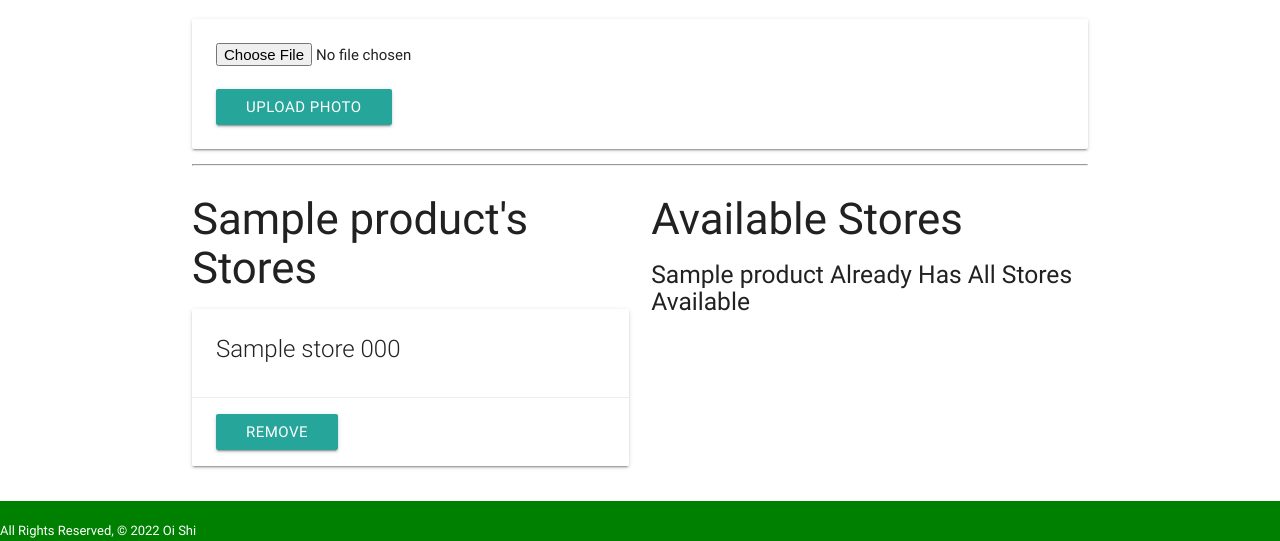
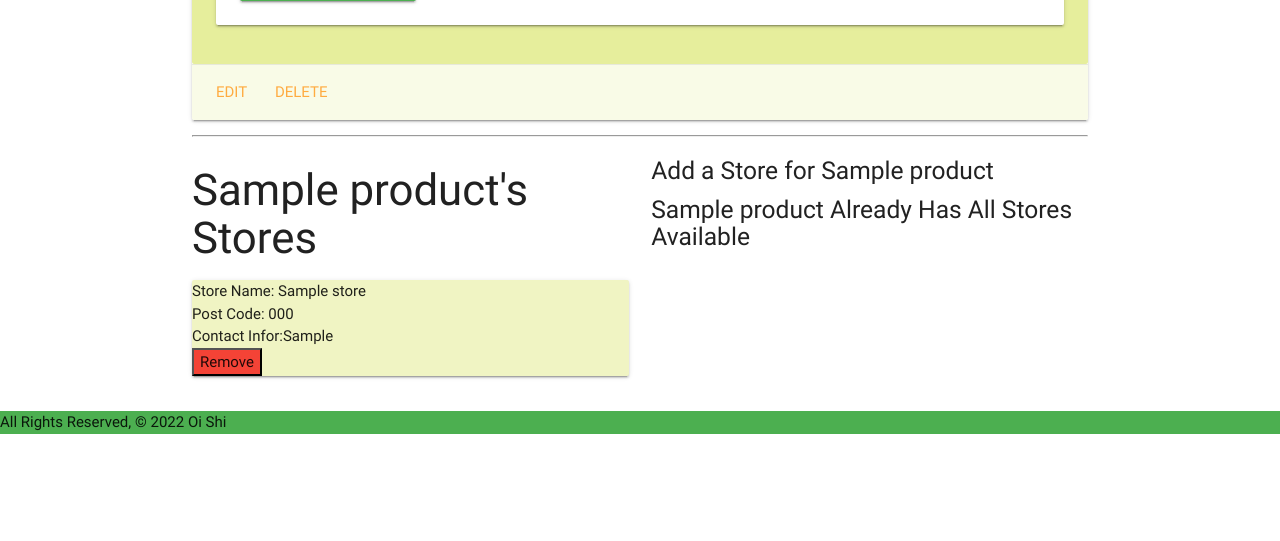
Before and after one commit to kevinglen1/Oishi, a Django app: page /products/1/ in a window 1280 px wide. Shown: the part 759-1300 px from the top of the page. After the commit the page ends 1193 px from the top, so only its background shows below. Run offline with Django 4.2, Linux system fonts and the light colour scheme; a user stored in the database is signed in; tables that the repository leaves empty hold one stand-in row (values such as "Sample post"); some libraries are stand-ins or nearby versions.

Commit message:
some styling work done

```diff
--- a/main_app/static/css/style.css
+++ b/main_app/static/css/style.css
@@ -8,7 +8,13 @@ body {
     flex: 1 0 auto;
   }
 
-  footer.page-footer {
-    padding-top: 0;
-    text-align: right;
+.nav-wrapper  {
+    background-color: green;
+    font-size: 14px;
   }
+
+.dropdown-button  {
+    background-color:green;
+    font-size: 13px;
+
+  }
--- a/main_app/templates/base.html
+++ b/main_app/templates/base.html
@@ -4,28 +4,12 @@
 <html>
  <head>
  <link rel="stylesheet" href="https://cdnjs.cloudflare.com/ajax/libs/materialize/0.100.2/css/materialize.min.css">
+ <link href="https://fonts.googleapis.com/icon?family=Material+Icons" rel="stylesheet">
+ <link rel="stylesheet" type="text/css" href="{% static 'css/style.css' %}">
+ <script type = "text/javascript" src = "https://code.jquery.com/jquery-2.1.1.min.js"></script>
+ <script src="https://cdnjs.cloudflare.com/ajax/libs/materialize/0.100.2/js/materialize.min.js"></script>
 
-  <link href="https://fonts.googleapis.com/icon?family=Material+Icons" rel="stylesheet">
-  <script type = "text/javascript" src = "https://code.jquery.com/jquery-2.1.1.min.js"></script>
-  <script src="https://cdnjs.cloudflare.com/ajax/libs/materialize/0.100.2/js/materialize.min.js"></script>
-<style>
-.nav-wrapper  {
-    background-color: green !important;
-    font-size: 14px;
-  }
 
-.dropdown-button  {
-    background-color:green  !important;
-    font-size: 13px;
-
-  }
-.page-footer {
-  background-color: green;
-  color:white;
-  font-size: 13px;
-}
-
-</style>
  </head>
 <body>
   <div class="container">
@@ -54,8 +38,8 @@
     {% block content %}
     {% endblock %}
   </main>
-  <footer class="page-footer" >
-    <div >All Rights Reserved, &copy; 2022 Oi Shi</div>
+  <footer  >
+    <div class="green">All Rights Reserved, &copy; 2022 Oi Shi</div>
   </footer>
   <script>
     $(".dropdown-trigger").dropdown();
--- a/main_app/templates/main_app/product_form.html
+++ b/main_app/templates/main_app/product_form.html
@@ -6,12 +6,11 @@
   {% else %}
     <h1>Post Your Product</h1>
   {% endif %}
-  <!-- Leaving the action empty makes the form post to the same url used to display it -->
+
   <form action="" method="post">
-    <!-- Django requires the following for security purposes -->
+
     {% csrf_token %}
     <table>
-      <!-- Render the inputs inside of <tr>s & <td>s -->
       {{ form.as_table }}
     </table>
     <input type="submit" value="Submit!" class="btn">
--- a/main_app/templates/main_app/store_detail.html
+++ b/main_app/templates/main_app/store_detail.html
@@ -6,8 +6,8 @@
 <div class="row">
   <div class="col s6 col-offset-3">
     <div class="card">
-      <div class="card-content">
-        <span class="card-title">{{ store.name }}</span>
+      <div class="card-content lime lighten-4">
+        <span class="card-title">Store Name:{{ store.name }}</span>
         <p>Postcode: {{ store.postcode }}</p>
         <p>ContactInfor: {{ store.contact_infor }}</p>
       </div>
--- a/main_app/templates/main_app/store_list.html
+++ b/main_app/templates/main_app/store_list.html
@@ -6,7 +6,7 @@
 {% for store in store_list %}
   <a href="{% url 'stores_detail' store.id %}">
     <div class="card">
-        <div class="card-content">
+        <div class="card-content lime lighten-4">
             <span class="card-title">{{ store.name }}</span>
 
         </div>
--- a/main_app/templates/products/detail.html
+++ b/main_app/templates/products/detail.html
@@ -1,22 +1,15 @@
 {% extends 'base.html' %}
 {% block content %}
 
-<h1>Products Details</h1>
+<h3>Products Details</h3>
 
 
   <div class="col s6">
     <div class="card">
-      <div class="card-content">
-        <span class="card-title">{{ product.name }}</span>
+      <div class="card-content lime lighten-3">
+        <h5>Product Name:{{ product.name }}</h5>
         <p>Category: {{ product.category }}</p>
         <p>Description: {{ cat.description }}</p>
-
-      </div>
-      <div class="card-action">
-        <a href="{% url 'products_update' product.id %}">Edit</a>
-        <a href="{% url 'products_delete' product.id %}">Delete</a>
-      </div>
-    </div>
         <div>
           {% for photo in product.photo_set.all %}
             <img class="responsive-img card-panel" src="{{photo.url}}">
@@ -27,9 +20,17 @@
             {% csrf_token %}
             <input type="file" name="photo-file">
             <br><br>
-        <input type="submit" class="btn" value="Upload Photo">
+            <input type="submit" class="btn green" value="Upload Photo">
         </form>
         </div>
+
+      </div>
+      <div class="card-action lime lighten-5">
+        <a href="{% url 'products_update' product.id %}">Edit</a>
+        <a href="{% url 'products_delete' product.id %}">Delete</a>
+      </div>
+    </div>
+
 
  </div>
 
@@ -39,18 +40,15 @@
     <h3>{{ product.name }}'s Stores</h3>
     {% if product.stores.count %}
       {% for store in product.stores.all %}
-        <div class="card">
-          <div class="card-content">
-            <span class="card-title">
-               <span style="color: {{ toy.color }}">{{ store.name }}</span> {{ store.postcode}}
-            </span>
-          </div>
-          <div class="card-action">
+        <div class="card lime lighten-4">
+            Store Name: {{ store.name }} <br/>
+            Post Code: {{ store.postcode }}<br/>
+            Contact Infor:{{store.contact_infor}}
             <form action="{% url 'unassoc_store' product.id store.id %}" method="post">
                 {% csrf_token %}
-              <button type="submit" class="btn">Remove</button>
+              <button type="submit" class="waves-effect waves-light btn-small red">Remove</button>
             </form>
-          </div>
+
         </div>
       {% endfor %}
     {% else %}
@@ -59,33 +57,31 @@
   </div>
 
   <div class="col s6">
-    <h3>Available Stores</h3>
+    <h5>Add a Store for {{ product.name }}</h5>
     {% if stores.count %}
+
+      <div class = "row">
+        <form action="{% url 'assoc_store' product.id %}" method="post">
+          {% csrf_token %}
+         <select name="store">
+                <option value = "" disabled selected>Select a Store Available</option>
               {% for store in stores.all %}
-        <div class="card">
-          <div class="card-content">
-            <span class="card-title">
-               <span >{{ store.name }}</span>
-            </span>
-          </div>
-          <div class="card-action">
-            <form action="{% url 'assoc_store' product.id store.id %}" method="post">
-                {% csrf_token %}
-              <button type="submit" class="btn">Add</button>
+                <option value = "{{store.id}}">{{store.id}}: {{store.name}}</option>
+              {% endfor %}
+            </select>
+         <button type="submit" class="btn green">Add</button>
         </form>
         </div>
       </div>
-      {% endfor %}
       {% else %}
       <h5>{{product.name}} Already Has All Stores Available</h5>
     {% endif %}
   </div>
-</div>
 
-
-<!-- JS to create a date picker and init the meal dropdown -->
 <script>
-  // create a datepicker
+ $(document).ready(function() {
+            $('select').material_select();
+         });
 
 </script>
 {% endblock %}
--- a/main_app/templates/registration/signup.html
+++ b/main_app/templates/registration/signup.html
@@ -8,7 +8,7 @@
 <form method="post" action="{% url 'signup' %}">
   {% csrf_token %}
   {{ form.as_p }}
-  <input type="submit" class="btn" value="signup">
+  <input type="submit" class="btn green" value="signup">
 </form>
 
 {% endblock %}
--- a/main_app/urls.py
+++ b/main_app/urls.py
@@ -8,7 +8,7 @@ urlpatterns = [
   path('products/create/', views.ProductCreate.as_view(), name='products_create'),
   path('products/<int:pk>/update/', views.ProductUpdate.as_view(), name='products_update'),
   path('products/<int:pk>/delete/', views.ProductDelete.as_view(), name='products_delete'),
-  path('products/<int:product_id>/assoc_store/<int:store_id>/', views.assoc_store, name='assoc_store'),
+  path('products/<int:product_id>/assoc_store/', views.assoc_store, name='assoc_store'),
   path('products/<int:product_id>/unassoc_store/<int:store_id>/', views.unassoc_store, name='unassoc_store'),
   path('products/<int:product_id>/add_photo/', views.add_photo, name='add_photo'),
   path('stores/', views.StoreList.as_view(), name='stores_index'),
--- a/main_app/views.py
+++ b/main_app/views.py
@@ -99,8 +99,11 @@ def add_photo(request, product_id):
   return redirect('detail', product_id=product_id)
 
 @login_required
-def assoc_store(request, product_id, store_id):
-  Product.objects.get(id=product_id).stores.add(store_id)
+def assoc_store(request, product_id):
+  if request.method == "POST":
+    ab = request.POST['store']
+    print(ab)
+  Product.objects.get(id=product_id).stores.add(ab)
   return redirect('detail', product_id=product_id)
 
 @login_required
```
Also changed, not shown: main_app/templates/main_app/store_form.html (+5 -5 lines), main_app/templates/products/index.html (+10 -1 lines). Lines whose indentation alone changed are shown as unchanged.
